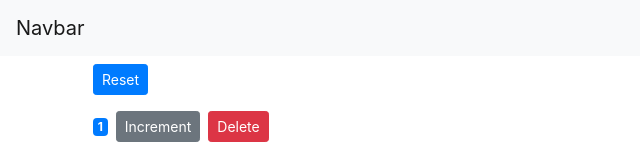
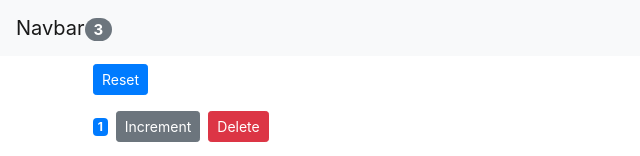
Before and after one commit to sken3s/react-shopping-cart, a React (Create React App) app: page / in a window 1280 px wide. Shown: the top 156 px of the page, without its empty margins (0-640 px from the left). Built offline with nearby package versions, Linux system fonts and the light colour scheme.

Commit message:
added navbar count badge

```diff
--- a/src/components/app.jsx
+++ b/src/components/app.jsx
@@ -37,7 +37,9 @@
   render() {
     return (
       <React.Fragment>
-        <NavBar />
+        <NavBar
+          totalCounters={this.state.counters.filter((c) => c.value > 0).length}
+        />
         <main className="container">
           <Counters
             counters={this.state.counters}
--- a/src/components/navbar.jsx
+++ b/src/components/navbar.jsx
@@ -4,7 +4,12 @@
   render() {
     return (
       <nav className="navbar navbar-light bg-light">
-        <a className="navbar-brand">Navbar</a>
+        <a className="navbar-brand">
+          Navbar
+          <span className="badge badge-pill badge-secondary">
+            {this.props.totalCounters}
+          </span>
+        </a>
       </nav>
     );
   }
```
